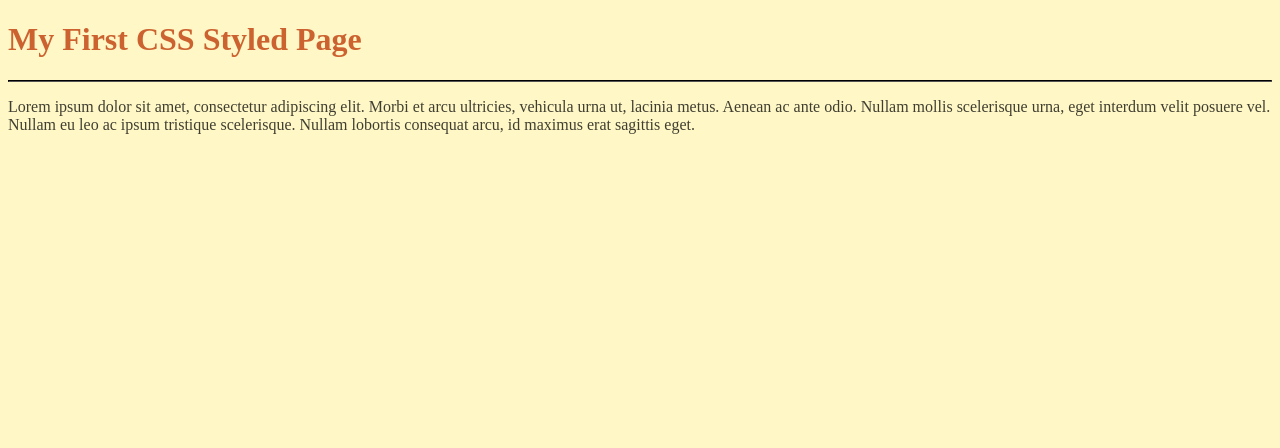
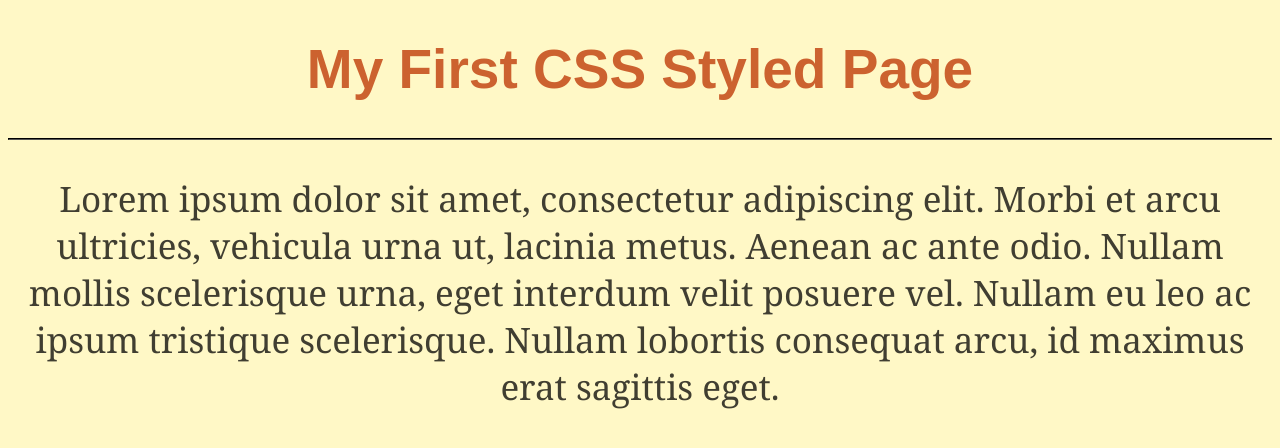
Before and after one commit to michaeldepeauwilson/mysite, a plain HTML site: page week3/index.html in a window 1280 px wide. Drawn offline with Linux system fonts and the light colour scheme.

Commit message:
added font

```diff
--- a/CSS/stylesheet.css
+++ b/CSS/stylesheet.css
@@ -4,9 +4,15 @@ body{
 }
 h1{
 	color:#CC622F;
+	font-family:Arial,sans-serif,impact;
+	font-size: 55px;
+	text-align: center;
 }
 p{
 	color:#403E31;
+	font-family: "Big Caslon", Georgia, serif;
+	font-size: 35px;
+	text-align: center;
 }
 hr{
 	border-color:#000000;
```
